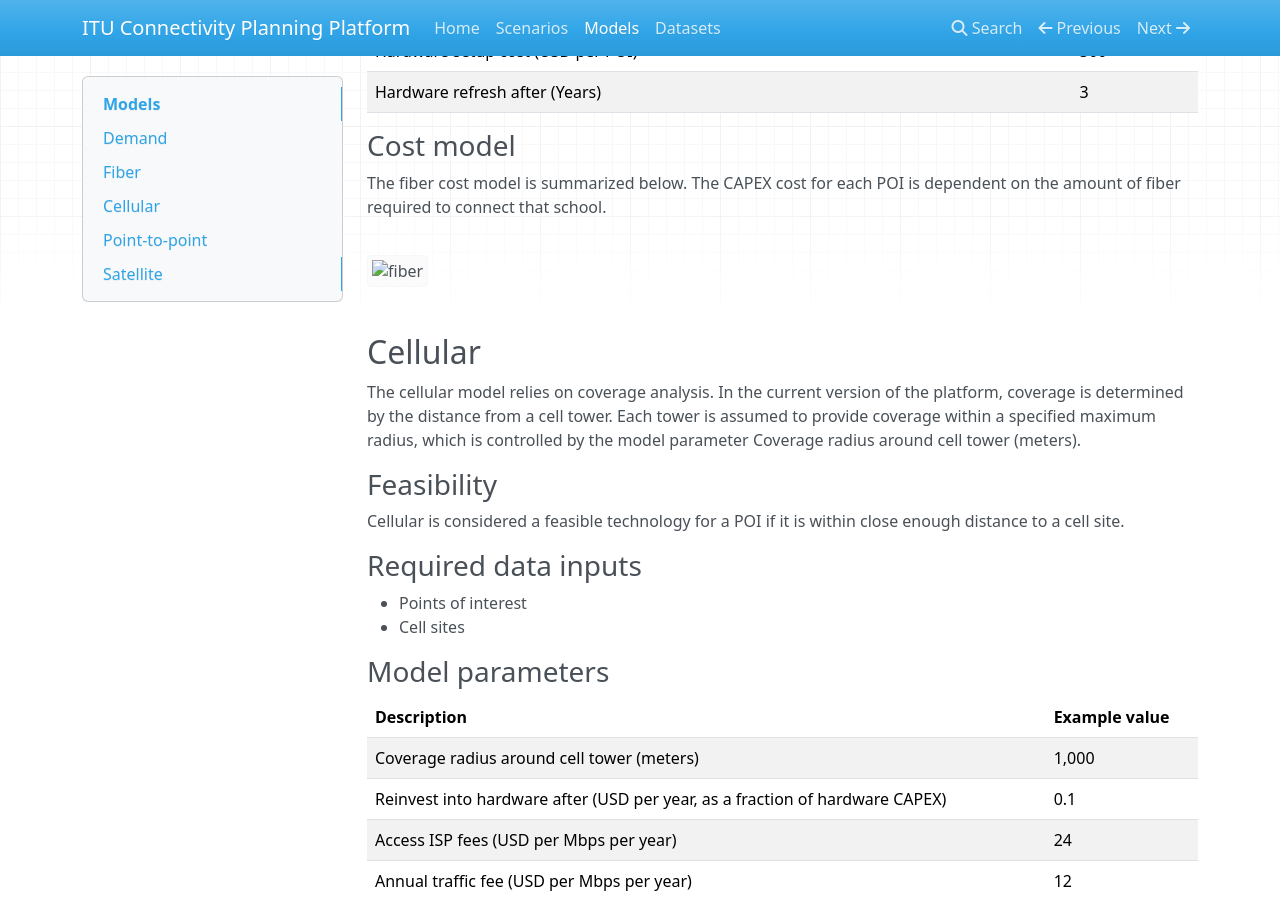
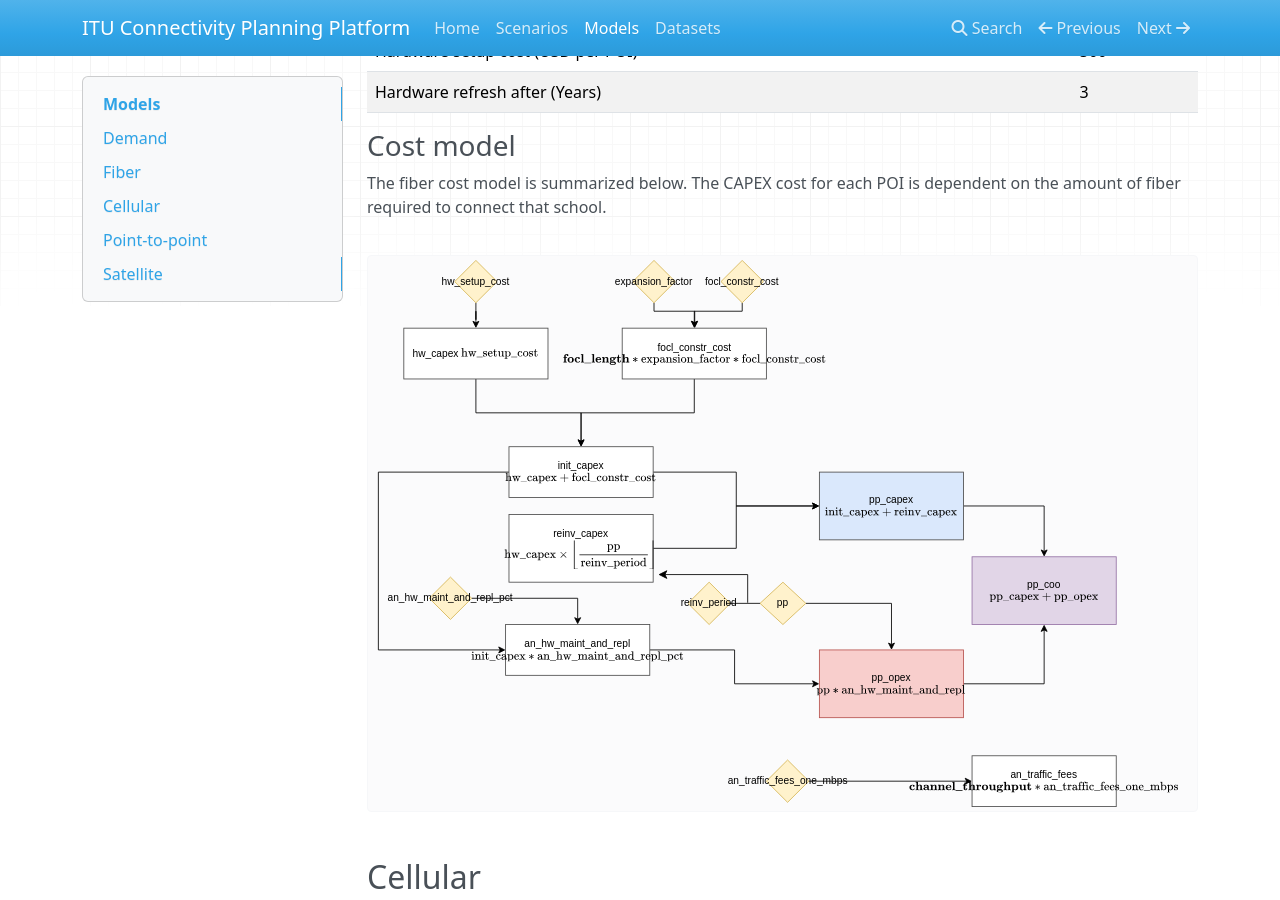
Before and after one commit to FNS-Division/cpp-user-guide, an MkDocs documentation site: the page built from docs/models.md, in a window 1280 px wide and 900 px high, scrolled down 1167 px. Built offline with MkDocs 1.6.1, drawn with Linux system fonts in a browser that asks for light colours; nearby versions of some CDN libraries.

Commit message:
fixed bugs
images

```diff
--- a/docs/models.md
+++ b/docs/models.md
@@ -37,7 +37,7 @@
 
 The fiber cost model is summarized below. The CAPEX cost for each POI is dependent on the amount of fiber required to connect that school.
 
-![fiber](diagrams\fiber-cost-model.drawio.svg)
+![fiber](diagrams/fiber-cost-model.drawio.svg)
 
 ## Cellular
 
@@ -67,7 +67,7 @@
 
 The cellular cost model is summarized below.
 
-![p2area](diagrams\cellular-cost-model.drawio.svg)
+![p2area](diagrams/cellular-cost-model.drawio.svg)
 
 ## Point-to-point
 
@@ -105,7 +105,7 @@
 
 The point-to-point cost model is summarized below. There are added complexities in this cost model due to the presence of additional physical infrastructure, such as retransmission towers and backhaul links - as well as additional one-time and annual license fees.
 
-![p2p](diagrams\p2p-cost-model.drawio.svg)
+![p2p](diagrams/p2p-cost-model.drawio.svg)
 
 ## Satellite
 
@@ -133,4 +133,4 @@
 
 The satellite cost model is summarized below.
 
-![satellite](diagrams\satellite-cost-model.drawio.svg)
+![satellite](diagrams/satellite-cost-model.drawio.svg)
```
Also changed, not shown: docs/index.md (+2 -2 lines), docs/scenarios.md (+1 -1 lines), site/index.html, site/models/index.html, site/scenarios/index.html, site/search/search_index.json.
